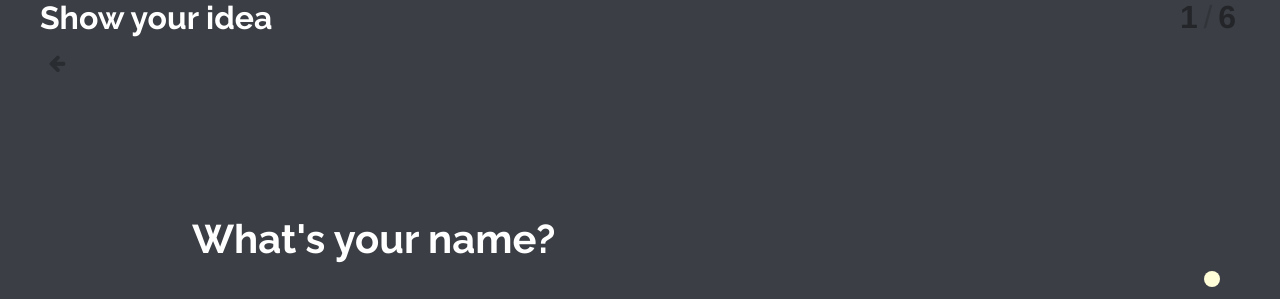
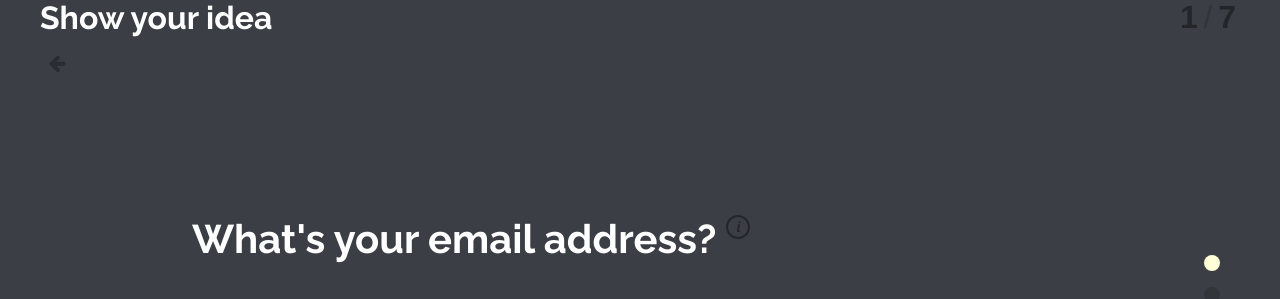
Before and after one commit to kennethyang404/idea, a Flask app: page /create in a window 1280 px wide. Shown: the part 41-340 px from the top of the page. Run offline with Flask 2, Linux system fonts and the light colour scheme.

Commit message:
Modify create page

```diff
--- a/templates/create.html
+++ b/templates/create.html
@@ -25,57 +25,35 @@
                         <a class="codrops-icon codrops-icon-prev" href="/index"><span>Back</span></a>
                     </div>
                 </div>
-				<form id="myform" class="fs-form fs-form-full" autocomplete="off" action="/newpost">
+                <form id="myform" class="fs-form fs-form-full" autocomplete="off" action="/newpost/">
                     <ol class="fs-fields">
                         <li>
-							<label class="fs-field-label fs-anim-upper" for="q1">What's your name?</label>
-							<input class="fs-anim-lower" id="q1" name="q1" type="text" placeholder="Dean Moriarty" required/>
+                            <label class="fs-field-label fs-anim-upper" for="q1" data-info="We won't send you spam, we promise...">What's your email address?</label>
+                            <input class="fs-anim-lower" id="q1" name="q1" type="email" placeholder="Enter your Andrew Email" required/>
                         </li>
                         <li>
-							<label class="fs-field-label fs-anim-upper" for="q2" data-info="We won't send you spam, we promise...">What's your email address?</label>
-							<input class="fs-anim-lower" id="q2" name="q2" type="email" placeholder="dean@road.us" required/>
-						</li>
-						<li data-input-trigger>
-							<label class="fs-field-label fs-anim-upper" for="q3" data-info="This will help us know what kind of service you need">What's your priority for your new website?</label>
-							<div class="fs-radio-group fs-radio-custom clearfix fs-anim-lower">
-								<span><input id="q3b" name="q3" type="radio" value="conversion"/><label for="q3b" class="radio-conversion">Sell things</label></span>
-								<span><input id="q3c" name="q3" type="radio" value="social"/><label for="q3c" class="radio-social">Become famous</label></span>
-								<span><input id="q3a" name="q3" type="radio" value="mobile"/><label for="q3a" class="radio-mobile">Mobile market</label></span>
-							</div>
-						</li>
-						<li data-input-trigger>
-							<label class="fs-field-label fs-anim-upper" data-info="We'll make sure to use it all over">Choose a color for your website.</label>
-							<select class="cs-select cs-skin-boxes fs-anim-lower">
-								<option value="" disabled selected>Pick a color</option>
-								<option value="#588c75" data-class="color-588c75">#588c75</option>
-								<option value="#b0c47f" data-class="color-b0c47f">#b0c47f</option>
-								<option value="#f3e395" data-class="color-f3e395">#f3e395</option>
-								<option value="#f3ae73" data-class="color-f3ae73">#f3ae73</option>
-								<option value="#da645a" data-class="color-da645a">#da645a</option>
-								<option value="#79a38f" data-class="color-79a38f">#79a38f</option>
-								<option value="#c1d099" data-class="color-c1d099">#c1d099</option>
-								<option value="#f5eaaa" data-class="color-f5eaaa">#f5eaaa</option>
-								<option value="#f5be8f" data-class="color-f5be8f">#f5be8f</option>
-								<option value="#e1837b" data-class="color-e1837b">#e1837b</option>
-								<option value="#9bbaab" data-class="color-9bbaab">#9bbaab</option>
-								<option value="#d1dcb2" data-class="color-d1dcb2">#d1dcb2</option>
-								<option value="#f9eec0" data-class="color-f9eec0">#f9eec0</option>
-								<option value="#f7cda9" data-class="color-f7cda9">#f7cda9</option>
-								<option value="#e8a19b" data-class="color-e8a19b">#e8a19b</option>
-								<option value="#bdd1c8" data-class="color-bdd1c8">#bdd1c8</option>
-								<option value="#e1e7cd" data-class="color-e1e7cd">#e1e7cd</option>
-								<option value="#faf4d4" data-class="color-faf4d4">#faf4d4</option>
-								<option value="#fbdfc9" data-class="color-fbdfc9">#fbdfc9</option>
-								<option value="#f1c1bd" data-class="color-f1c1bd">#f1c1bd</option>
-							</select>
+                            <label class="fs-field-label fs-anim-upper" for="q2">Project Name</label>
+                            <input class="fs-anim-lower" id="q2" name="q2" type="text" placeholder="Destroy the Earth" required/>
                         </li>
                         <li>
-							<label class="fs-field-label fs-anim-upper" for="q4">Describe how you imagine your new website</label>
-							<textarea class="fs-anim-lower" id="q4" name="q4" placeholder="Describe here"></textarea>
+                            <label class="fs-field-label fs-anim-upper" for="q3">Keywords</label>
+                            <input class="fs-anim-lower" id="q3" name="q3" type="text" placeholder="Machine Learning" required/>
                         </li>
                         <li>
-							<label class="fs-field-label fs-anim-upper" for="q5">What's your budget?</label>
-							<input class="fs-mark fs-anim-lower" id="q5" name="q5" type="number" placeholder="1000" step="100" min="100"/>
+                            <label class="fs-field-label fs-anim-upper" for="q4">Objective</label>
+                            <textarea class="fs-anim-lower" id="q4" name="q4" placeholder="What do you want to do?"></textarea>
+                        </li>
+                        <li>
+                            <label class="fs-field-label fs-anim-upper" for="q5">Description</label>
+                            <textarea class="fs-anim-lower" id="q5" name="q5" placeholder="Tell us more about your project."></textarea>
+                        </li>
+                        <li>
+                            <label class="fs-field-label fs-anim-upper" for="q6">Requirement</label>
+                            <textarea class="fs-anim-lower" id="q6" name="q6" placeholder="Whom do you want to work with?"></textarea>
+                        </li>
+                        <li>
+                            <label class="fs-field-label fs-anim-upper" for="q7">Special Announcement</label>
+                            <textarea class="fs-anim-lower" id="q7" name="q7" placeholder="No."></textarea>
                         </li>
                     </ol><!-- /fs-fields -->
                     <button class="fs-submit" type="submit">Send answers</button>
```
Lines whose indentation alone changed are shown as unchanged.
